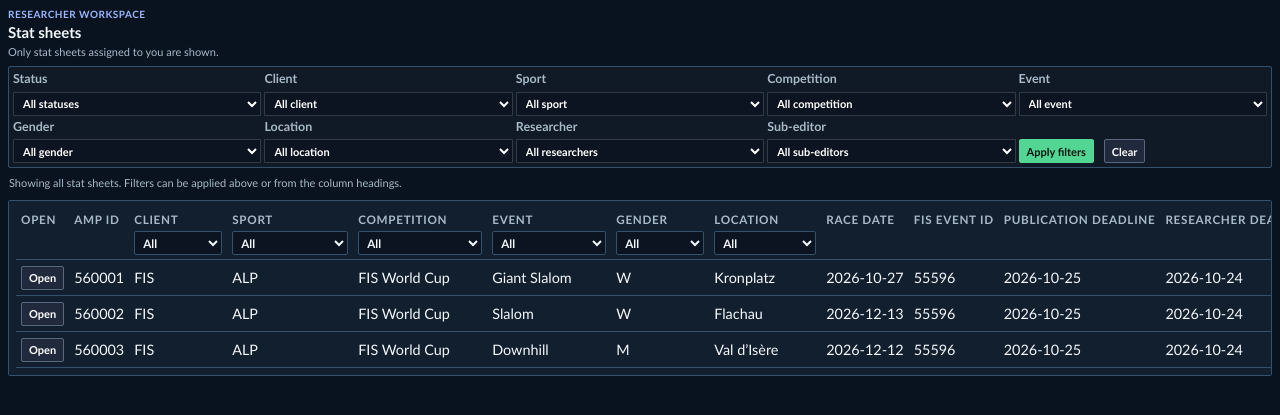
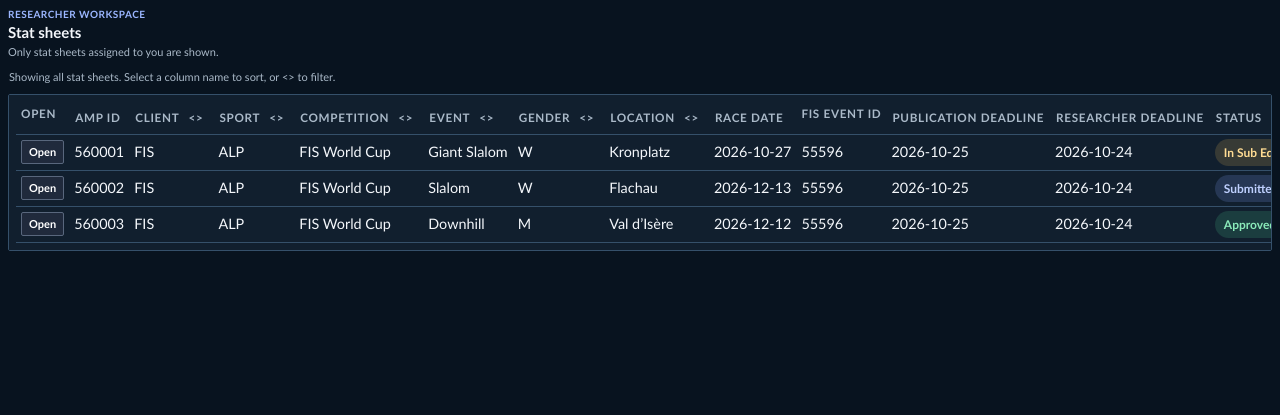
Before and after one commit to CasparRitchie/cxms, a Flask app: page /workspace/sports-editorial/queue in a window 1280 px wide. Shown: the part 86-501 px from the top of the page. Run offline with Flask 3, Linux system fonts and the light colour scheme.

Commit message:
Integrate queue filters into column headings

```diff
--- a/services/sports_editorial/views.py
+++ b/services/sports_editorial/views.py
@@ -430,7 +430,18 @@ def queue():
             "field": field, "label": filter_labels[field], "value": display_value,
             "remove_url": url_for("sports_editorial_workspace.queue", **remove_args),
         })
-    return render_template("sports-editorial-workspace/queue.html", submissions=submissions, options=options, assignment_users=users, filters=filters, statuses=VALID_STATUSES, active_filters=active_filters)
+    filter_remove_urls = {item["field"]: item["remove_url"] for item in active_filters}
+    return render_template(
+        "sports-editorial-workspace/queue.html",
+        submissions=submissions,
+        options=options,
+        assignment_users=users,
+        filters=filters,
+        statuses=VALID_STATUSES,
+        active_filters=active_filters,
+        filter_fields=filter_fields,
+        filter_remove_urls=filter_remove_urls,
+    )
 
 
 @blueprint.get("/entities/search")
--- a/static/css/sports-editorial-workspace.css
+++ b/static/css/sports-editorial-workspace.css
@@ -254,3 +254,41 @@ html[data-sew-theme="light"] .sew-app-header .sew-primary-nav a{color:#b42318}
   .sew-app-header .sew-role label,.sew-header-actions .sew-theme-toggle__label{display:none}
   .sew-primary-nav a{flex:1;justify-content:center}
 }
+
+/* Stage 2: sorting and existing single-value filters share each column heading. */
+.sew-queue-table thead{top:0}
+.sew-column-headings th{padding:4px 5px;border-bottom:1px solid var(--sew-line);vertical-align:top}
+.sew-column-heading{display:flex;align-items:flex-start;gap:3px}
+.sew-column-heading>a{display:inline-flex;min-height:24px;align-items:center;padding:3px 1px}
+.sew-column-filter{position:relative}
+.sew-column-filter summary{
+  display:grid;
+  place-items:center;
+  min-width:25px;
+  min-height:24px;
+  padding:2px 4px;
+  border:1px solid transparent;
+  color:var(--sew-muted);
+  cursor:pointer;
+  font-weight:800;
+  list-style:none;
+}
+.sew-column-filter summary::-webkit-details-marker{display:none}
+.sew-column-filter summary:hover,.sew-column-filter[open] summary{border-color:var(--sew-blue);background:rgba(103,183,255,.12);color:var(--sew-blue)}
+.sew-column-headings th.has-filter .sew-column-filter summary{border-color:var(--sew-blue);background:var(--sew-blue);color:#071528}
+.sew-column-filter form{
+  display:grid;
+  min-width:170px;
+  gap:4px;
+  padding:6px;
+  margin-top:3px;
+  border:1px solid var(--sew-line);
+  background:#111827;
+  box-shadow:0 8px 18px rgba(0,0,0,.32);
+  text-transform:none;
+}
+.sew-column-filter form label{color:var(--sew-muted);font-size:9px;text-transform:uppercase}
+.sew-column-filter form select{height:26px;min-height:26px;padding:2px 22px 2px 4px;border-radius:1px}
+.sew-column-filter form>div{display:flex;gap:3px}
+html[data-sew-theme="light"] .sew-column-headings th.has-filter .sew-column-filter summary{color:#fff}
+html[data-sew-theme="light"] .sew-column-filter form{background:#fff;box-shadow:0 8px 18px rgba(15,23,42,.16)}
--- a/templates/sports-editorial-workspace/queue.html
+++ b/templates/sports-editorial-workspace/queue.html
@@ -4,29 +4,37 @@
   {% set next_direction = 'desc' if filters.sort == field and filters.direction == 'asc' else 'asc' %}
   <a href="{{ url_for('sports_editorial_workspace.queue', **dict(request.args, sort=field, direction=next_direction)) }}">{{ label }}{% if filters.sort == field %} {{ '▲' if filters.direction == 'asc' else '▼' }}{% endif %}</a>
 {%- endmacro %}
-{% macro option_filter(field, label) -%}
-  <select name="{{ field }}" form="queue-column-filters" aria-label="Filter by {{ label }}" onchange="this.form.submit()">
-    <option value="">All</option>
-    {% for value in options[field] %}<option value="{{ value }}" {% if filters[field] == value %}selected{% endif %}>{{ value|replace('_',' ')|title if field == 'sport' else value }}</option>{% endfor %}
-  </select>
-{%- endmacro %}
-{% macro user_filter(field, label, roles) -%}
-  <select name="{{ field }}" form="queue-column-filters" aria-label="Filter by {{ label }}" onchange="this.form.submit()">
-    <option value="">All</option>
-    {% for user in assignment_users if user.editorial_role in roles %}<option value="{{ user.id }}" {% if filters[field] == user.id %}selected{% endif %}>{{ user.full_name or user.email }}</option>{% endfor %}
-  </select>
+{% macro column_heading(label, sort_field, filter_field='') -%}
+  <th{% if filter_field and filters[filter_field] %} class="has-filter"{% endif %}>
+    <div class="sew-column-heading">
+      {{ sort_heading(label, sort_field) }}
+      {% if filter_field %}
+      <details class="sew-column-filter">
+        <summary aria-label="Filter by {{ label }}" title="Filter by {{ label }}">&lt;&gt;</summary>
+        <form method="get">
+          <input type="hidden" name="sort" value="{{ filters.sort }}">
+          <input type="hidden" name="direction" value="{{ filters.direction }}">
+          {% for field in filter_fields if field != filter_field and filters[field] %}<input type="hidden" name="{{ field }}" value="{{ filters[field] }}">{% endfor %}
+          <label for="filter-{{ filter_field }}">Filter {{ label }}</label>
+          <select id="filter-{{ filter_field }}" name="{{ filter_field }}">
+            <option value="">All</option>
+            {% if filter_field == 'status' %}
+              {% for value in statuses %}<option value="{{ value }}" {% if filters[filter_field] == value %}selected{% endif %}>{{ status_labels[value] }}</option>{% endfor %}
+            {% elif filter_field in ['researcher_user_id', 'sub_editor_user_id'] %}
+              {% for user in assignment_users if (filter_field == 'researcher_user_id' and user.editorial_role == 'researcher') or (filter_field == 'sub_editor_user_id' and user.editorial_role in ['sub_editor','supervisor']) %}<option value="{{ user.id }}" {% if filters[filter_field] == user.id %}selected{% endif %}>{{ user.full_name or user.email }}</option>{% endfor %}
+            {% else %}
+              {% for value in options[filter_field] %}<option value="{{ value }}" {% if filters[filter_field] == value %}selected{% endif %}>{{ value|replace('_',' ')|title if filter_field == 'sport' else value }}</option>{% endfor %}
+            {% endif %}
+          </select>
+          <div><button class="sew-button sew-button--primary sew-button--small" type="submit">Apply</button>{% if filters[filter_field] %}<a class="sew-button sew-button--small" href="{{ filter_remove_urls[filter_field] }}">Clear</a>{% endif %}</div>
+        </form>
+      </details>
+      {% endif %}
+    </div>
+  </th>
 {%- endmacro %}
 {% block workspace_content %}
 <div class="sew-page-heading"><p class="sew-kicker">{{ workspace_role|replace('_', ' ')|title }} workspace</p><h1>Stat sheets</h1><p>{% if workspace_role == 'researcher' %}Only stat sheets assigned to you are shown.{% else %}Open, assign and track all stat sheets in the workspace.{% endif %}</p></div>
-
-<form class="sew-filters sew-filters--queue" method="get">
-  <label>Status<select name="status"><option value="">All statuses</option>{% for status in statuses %}<option value="{{ status }}" {% if filters.status == status %}selected{% endif %}>{{ status_labels[status] }}</option>{% endfor %}</select></label>
-  {% for field,label in [('client_name','Client'),('sport','Sport'),('competition','Competition'),('event_name','Event'),('gender','Gender'),('location','Location')] %}<label>{{ label }}<select name="{{ field }}"><option value="">All {{ label|lower }}</option>{% for value in options[field] %}<option value="{{ value }}" {% if filters[field] == value %}selected{% endif %}>{{ value|replace('_',' ')|title if field == 'sport' else value }}</option>{% endfor %}</select></label>{% endfor %}
-  <label>Researcher<select name="researcher_user_id"><option value="">All researchers</option>{% for user in assignment_users if user.editorial_role == 'researcher' %}<option value="{{ user.id }}" {% if filters.researcher_user_id == user.id %}selected{% endif %}>{{ user.full_name or user.email }}</option>{% endfor %}</select></label>
-  <label>Sub-editor<select name="sub_editor_user_id"><option value="">All sub-editors</option>{% for user in assignment_users if user.editorial_role in ['sub_editor','supervisor'] %}<option value="{{ user.id }}" {% if filters.sub_editor_user_id == user.id %}selected{% endif %}>{{ user.full_name or user.email }}</option>{% endfor %}</select></label>
-  <input type="hidden" name="sort" value="{{ filters.sort }}"><input type="hidden" name="direction" value="{{ filters.direction }}">
-  <div class="sew-actions"><button class="sew-button sew-button--primary" type="submit">Apply filters</button><a class="sew-button" href="{{ url_for('sports_editorial_workspace.queue') }}">Clear</a></div>
-</form>
 
 {% if active_filters %}
 <section class="sew-active-filters" aria-label="Active filters">
@@ -35,20 +43,30 @@
   <a class="sew-clear-filters" href="{{ url_for('sports_editorial_workspace.queue') }}">Clear all filters</a>
 </section>
 {% else %}
-<p class="sew-filter-status">Showing all stat sheets. Filters can be applied above or from the column headings.</p>
+<p class="sew-filter-status">Showing all stat sheets. Select a column name to sort, or &lt;&gt; to filter.</p>
 {% endif %}
 
-<form id="queue-column-filters" method="get"><input type="hidden" name="sort" value="{{ filters.sort }}"><input type="hidden" name="direction" value="{{ filters.direction }}"></form>
 <section class="sew-card sew-table-card">
   <table class="sew-table sew-queue-table">
     <thead>
       <tr class="sew-column-headings">
-        <th>Open</th><th>{{ sort_heading('AMP ID','amp_id') }}</th><th>{{ sort_heading('Client','client_name') }}</th><th>{{ sort_heading('Sport','sport') }}</th><th>{{ sort_heading('Competition','competition') }}</th><th>{{ sort_heading('Event','event_name') }}</th><th>{{ sort_heading('Gender','gender') }}</th><th>{{ sort_heading('Location','location') }}</th><th>{{ sort_heading('Race Date','event_date') }}</th><th>FIS Event ID</th><th>{{ sort_heading('Publication Deadline','publication_deadline') }}</th><th>{{ sort_heading('Researcher Deadline','researcher_deadline') }}</th><th>{{ sort_heading('Status','status') }}</th><th>{{ sort_heading('Researcher','researcher_name') }}</th><th>{{ sort_heading('Sub-editor','sub_editor_name') }}</th><th>{{ sort_heading('Last Modified','updated_at') }}</th><th>{{ sort_heading('Last Modified By','last_modified_by') }}</th>
-      </tr>
-      <tr class="sew-column-filters">
-        <th></th><th></th><th>{{ option_filter('client_name','Client') }}</th><th>{{ option_filter('sport','Sport') }}</th><th>{{ option_filter('competition','Competition') }}</th><th>{{ option_filter('event_name','Event') }}</th><th>{{ option_filter('gender','Gender') }}</th><th>{{ option_filter('location','Location') }}</th><th></th><th></th><th></th><th></th>
-        <th><select name="status" form="queue-column-filters" aria-label="Filter by Status" onchange="this.form.submit()"><option value="">All</option>{% for status in statuses %}<option value="{{ status }}" {% if filters.status == status %}selected{% endif %}>{{ status_labels[status] }}</option>{% endfor %}</select></th>
-        <th>{{ user_filter('researcher_user_id','Researcher',['researcher']) }}</th><th>{{ user_filter('sub_editor_user_id','Sub-editor',['sub_editor','supervisor']) }}</th><th></th><th></th>
+        <th>Open</th>
+        {{ column_heading('AMP ID','amp_id') }}
+        {{ column_heading('Client','client_name','client_name') }}
+        {{ column_heading('Sport','sport','sport') }}
+        {{ column_heading('Competition','competition','competition') }}
+        {{ column_heading('Event','event_name','event_name') }}
+        {{ column_heading('Gender','gender','gender') }}
+        {{ column_heading('Location','location','location') }}
+        {{ column_heading('Race Date','event_date') }}
+        <th>FIS Event ID</th>
+        {{ column_heading('Publication Deadline','publication_deadline') }}
+        {{ column_heading('Researcher Deadline','researcher_deadline') }}
+        {{ column_heading('Status','status','status') }}
+        {{ column_heading('Researcher','researcher_name','researcher_user_id') }}
+        {{ column_heading('Sub-editor','sub_editor_name','sub_editor_user_id') }}
+        {{ column_heading('Last Modified','updated_at') }}
+        {{ column_heading('Last Modified By','last_modified_by') }}
       </tr>
     </thead>
     <tbody>{% for item in submissions %}<tr><td><a class="sew-button sew-button--small" href="{{ url_for('sports_editorial_workspace.detail', submission_id=item.id) }}">Open</a></td><td>{{ item.amp_id|default('—', true) }}</td><td>{{ item.client_name|default('FIS', true) }}</td><td>ALP</td><td>{{ item.competition|default('—', true) }}</td><td>{{ item.event_name|default('—', true) }}</td><td>{{ item.gender|default('—', true) }}</td><td>{{ item.location|default('—', true) }}</td><td>{{ item.event_date|default('—', true) }}</td><td>{{ item.fis_event_ids|default([])|join(', ') or '—' }}</td><td>{{ item.publication_deadline|default('—', true) }}</td><td>{{ item.researcher_deadline|default('—', true) }}</td><td><span class="sew-status sew-status--{{ item.status }}">{{ status_labels[item.status] }}</span></td><td>{{ item.researcher_name|default(item.author_name, true) }}</td><td>{{ item.sub_editor_name|default('Unassigned', true) }}</td><td>{{ item.updated_at[:10] }}</td><td>{{ item.last_modified_by|default(item.author_name, true) }}</td></tr>{% else %}<tr><td colspan="17" class="sew-empty">No stat sheets match these filters.</td></tr>{% endfor %}</tbody>
```
Also changed, not shown: tests/test_sports_editorial.py (+4 -2 lines).
